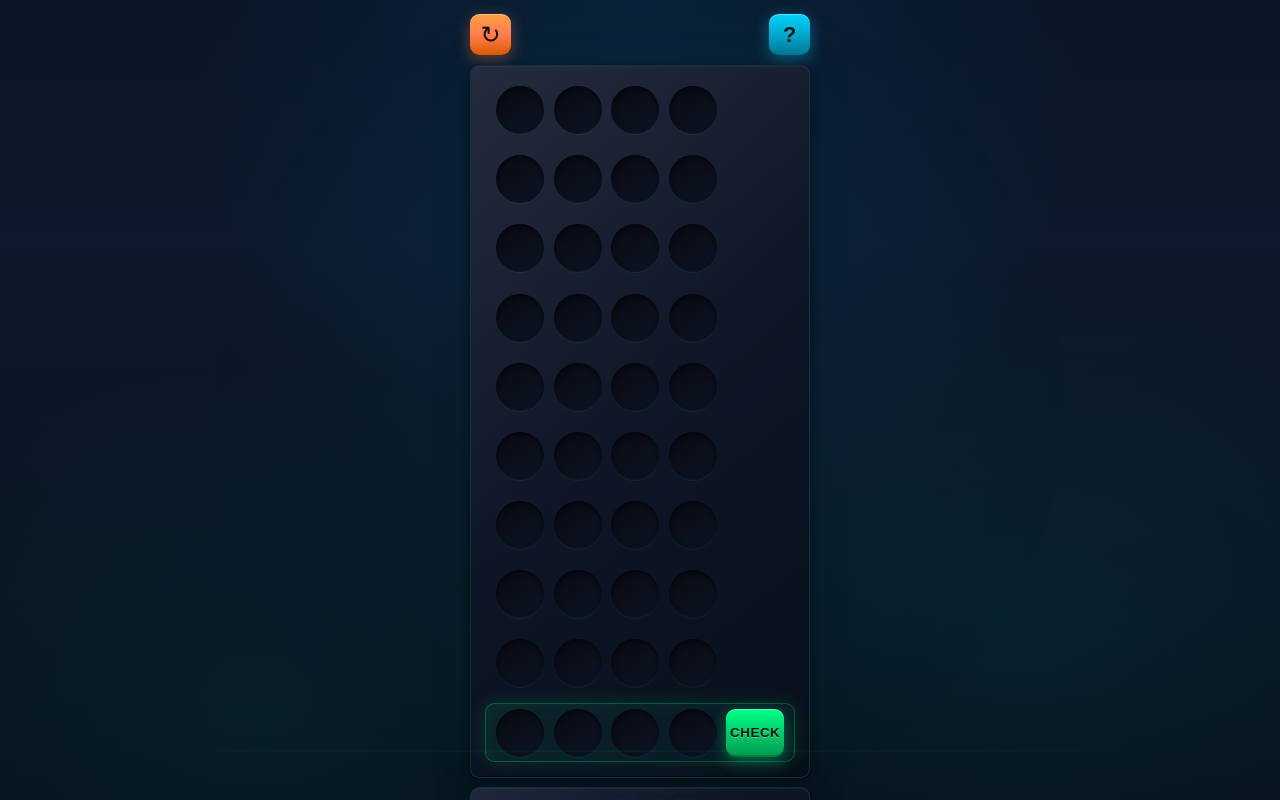
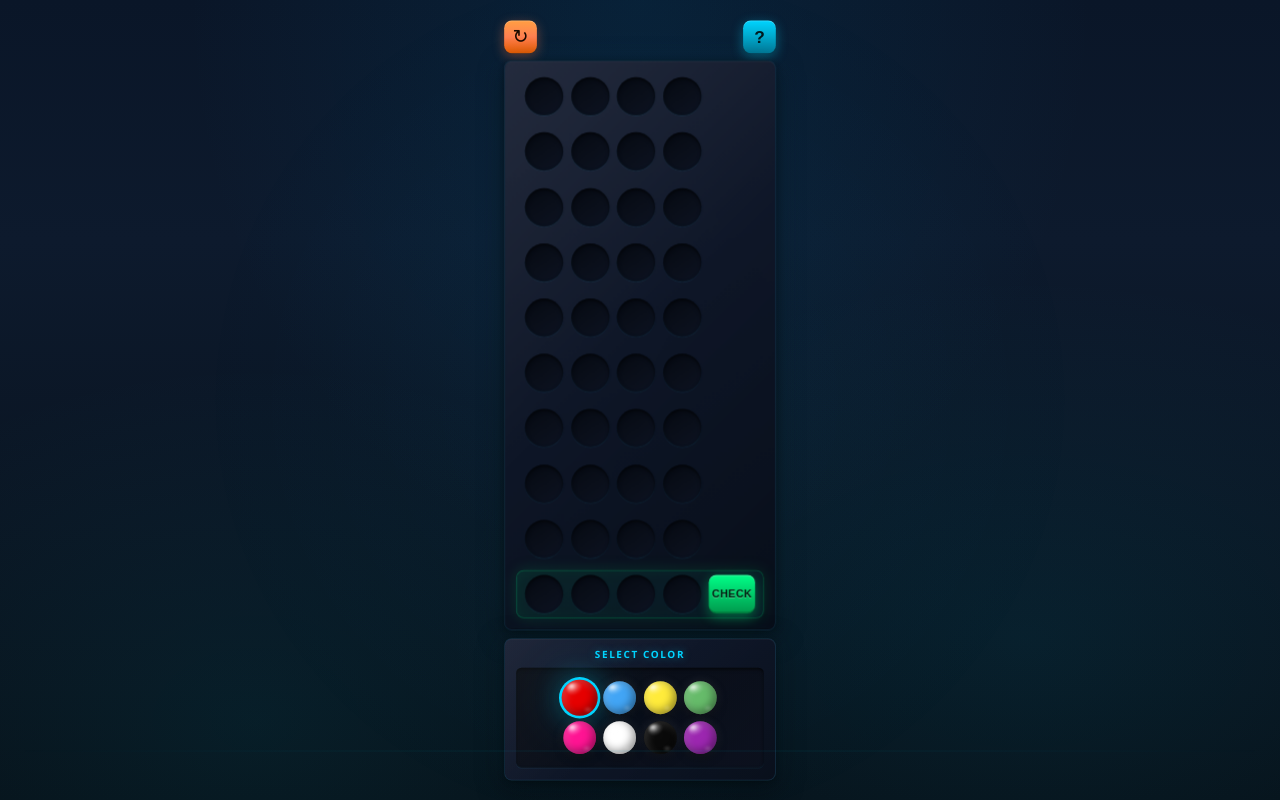
Before and after one commit to Zeejfps/ts_code_breaker_game, a website built with Vite: page index.html in a window 1280 px wide. Built offline with nearby package versions, Linux system fonts and the light colour scheme.

Commit message:
Fixed weird scaling issue

```diff
--- a/src/main.ts
+++ b/src/main.ts
@@ -11,6 +11,39 @@ import {
 } from './game'
 
 const app = document.querySelector<HTMLDivElement>('#app')!
+
+// Scaling function to fit game within viewport
+function scaleGame() {
+  const mainContainer = document.querySelector('.main-container') as HTMLElement
+  if (!mainContainer) return
+
+  // Reset scale to measure natural size
+  mainContainer.style.transform = 'scale(1)'
+
+  const padding = 20 // padding around the game
+  const availableWidth = window.innerWidth - (padding * 2)
+  const availableHeight = window.innerHeight - (padding * 2)
+
+  const naturalWidth = mainContainer.offsetWidth
+  const naturalHeight = mainContainer.offsetHeight
+
+  const scaleX = availableWidth / naturalWidth
+  const scaleY = availableHeight / naturalHeight
+
+  // Use the smaller scale to ensure it fits in both dimensions
+  const scale = Math.min(scaleX, scaleY, 1) // Cap at 1 to prevent scaling up
+
+  mainContainer.style.transform = `scale(${scale})`
+}
+
+// Debounced resize handler
+let resizeTimeout: number
+function handleResize() {
+  clearTimeout(resizeTimeout)
+  resizeTimeout = setTimeout(scaleGame, 100)
+}
+
+window.addEventListener('resize', handleResize)
 
 // Track selected color
 let selectedColor: Marble = 'Red'
@@ -497,6 +530,9 @@ function createApp() {
   buildPalette(mainContainer)
 
   app.appendChild(mainContainer)
+
+  // Scale game to fit viewport after DOM is ready
+  requestAnimationFrame(scaleGame)
 }
 
 function createSolutionDisplay(): HTMLElement {
--- a/src/style.css
+++ b/src/style.css
@@ -106,7 +106,7 @@ body::before {
   flex-direction: column;
   gap: var(--gap);
   align-items: stretch;
-  max-height: 100%;
+  transform-origin: center center;
 }
 
 .game-section {
```
